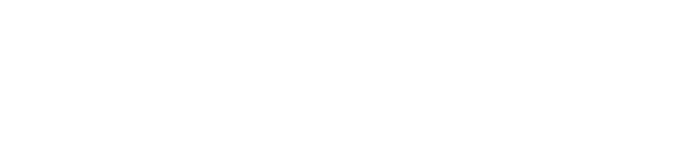
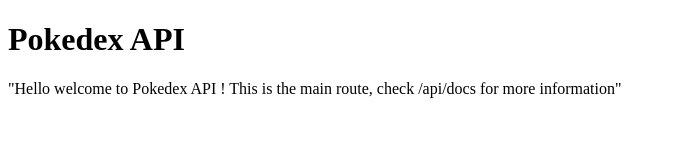
Before and after one commit to David-Besse/express-pokedex-api, a website: page public/index.html in a window 1280 px wide. Shown: the whole page, without its empty margins (0-676 px from the left). Drawn offline with Linux system fonts and the light colour scheme.

Commit message:
'mainRouter deleted because of index.html conflict'

```diff
--- a/public/index.html
+++ b/public/index.html
@@ -7,5 +7,11 @@
     <title>Pokedex API</title>
     <link rel="icon" href="/favicon.ico" />
   </head>
-  <body></body>
+  <body>
+    <h1>Pokedex API</h1>
+    <p>
+      "Hello welcome to Pokedex API ! This is the main route, check /api/docs
+      for more information"
+    </p>
+  </body>
 </html>
--- a/src/index.ts
+++ b/src/index.ts
@@ -10,7 +10,6 @@ import swaggerUI from "swagger-ui-express";
 import pokemonsRouter from "./routes/pokemonsRouter";
 import loginRouter from "./routes/loginRouter";
 import logoutRouter from "./routes/logoutRouter";
-import mainRouter from "./routes/mainRouter";
 
 // Load environment variables
 dotenv.config();
@@ -57,7 +56,7 @@ app.use(
 );
 
 // Use the routes
-app.use([logoutRouter, loginRouter, pokemonsRouter, mainRouter]);
+app.use([logoutRouter, loginRouter, pokemonsRouter]);
 // app.use([mainRouter]);
 
 const swagOptions = {
```
Also changed, not shown: src/routes/mainRouter.ts (deleted, +0 -11 lines).
